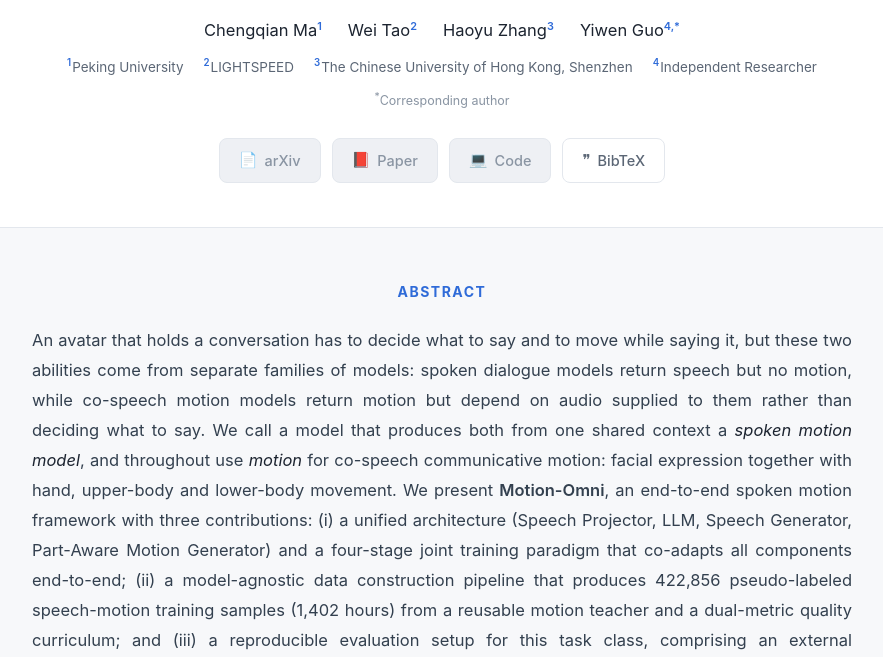
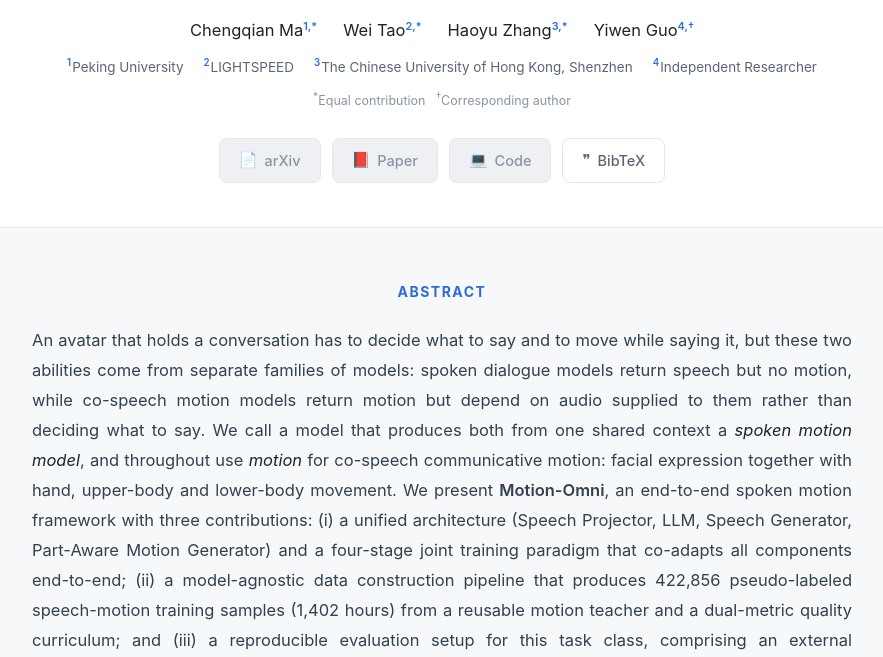
Before and after one commit to step-out/Motion-Omni-Page, a plain HTML site: page index.html in a window 1280 px wide. Shown: the part 143-800 px from the top of the page, without its empty margins (198-1081 px from the left). Drawn offline with Linux system fonts and the light colour scheme.

Commit message:
Drop the eprint placeholder and mark equal contribution
The BibTeX entry no longer carries an eprint field with a dummy identifier, so
nothing on the page pretends to have an arXiv number yet; a comment records where
to add the arXiv fields later. The now-unused arxiv_id key is gone.

Author markers follow the paper: the first three authors share an asterisk for
equal contribution and the fourth keeps the dagger for corresponding author.

Co-authored-by: Mojo <mojo@bytedance.com>

```diff
--- a/index.html
+++ b/index.html
@@ -193,15 +193,20 @@ fetch('manifest.json').then(r => r.json()).then(d => {
   // Names on one line, affiliations on the next, linked by superscript numbers.
   // Identical affiliations collapse onto one number, so adding a co-author from
   // an existing institution does not duplicate it in the second line.
+  // Role markers match the paper: * equal contribution, † corresponding.
   const affs = [];
   (p.authors || []).forEach(a => { if (!affs.includes(a.aff)) affs.push(a.aff); });
-  const nameLine = (p.authors || []).map(a =>
-    `<span class="au">${esc(a.name)}<sup>${affs.indexOf(a.aff) + 1}` +
-    `${a.corresponding ? ',*' : ''}</sup></span>`).join('');
+  const nameLine = (p.authors || []).map(a => {
+    const roles = (a.equal ? '*' : '') + (a.corresponding ? '\u2020' : '');
+    return `<span class="au">${esc(a.name)}<sup>${affs.indexOf(a.aff) + 1}` +
+           `${roles ? ',' + roles : ''}</sup></span>`;
+  }).join('');
   const affLine = affs.map((aff, i) =>
     `<span class="af"><sup>${i + 1}</sup>${esc(aff)}</span>`).join('');
-  const note = (p.authors || []).some(a => a.corresponding)
-    ? `<div class="cor"><sup>*</sup>Corresponding author</div>` : '';
+  const notes = [];
+  if ((p.authors || []).some(a => a.equal)) notes.push('<sup>*</sup>Equal contribution');
+  if ((p.authors || []).some(a => a.corresponding)) notes.push('<sup>\u2020</sup>Corresponding author');
+  const note = notes.length ? `<div class="cor">${notes.join(' &nbsp; ')}</div>` : '';
   document.getElementById('authors').innerHTML =
     `<div class="names">${nameLine}</div><div class="affs">${affLine}</div>${note}`;
 
@@ -306,16 +311,13 @@ fetch('manifest.json').then(r => r.json()).then(d => {
 
   /* ---- bibtex ---- */
   // Built from p.authors so the entry can never drift from the header.
-  // BibTeX joins authors with " and ". This is the canonical arXiv form;
-  // fill in eprint once the identifier is assigned.
+  // BibTeX joins authors with " and ". Once an arXiv identifier exists, add
+  // eprint / archivePrefix / primaryClass fields here.
   const bibAuthors = (p.authors || []).map(a => a.name).join(' and ');
   document.getElementById('bib').textContent = p.bibtex || `@article{ma2026motionomni,
-  title         = {${p.title}},
-  author        = {${bibAuthors}},
-  year          = {2026},
-  eprint        = {${p.arxiv_id || 'XXXX.XXXXX'}},
-  archivePrefix = {arXiv},
-  primaryClass  = {cs.CV}
+  title   = {${p.title}},
+  author  = {${bibAuthors}},
+  year    = {2026}
 }`;
 
   document.getElementById('foot').innerHTML =
```
Also changed, not shown: manifest.json, 1 other file.
